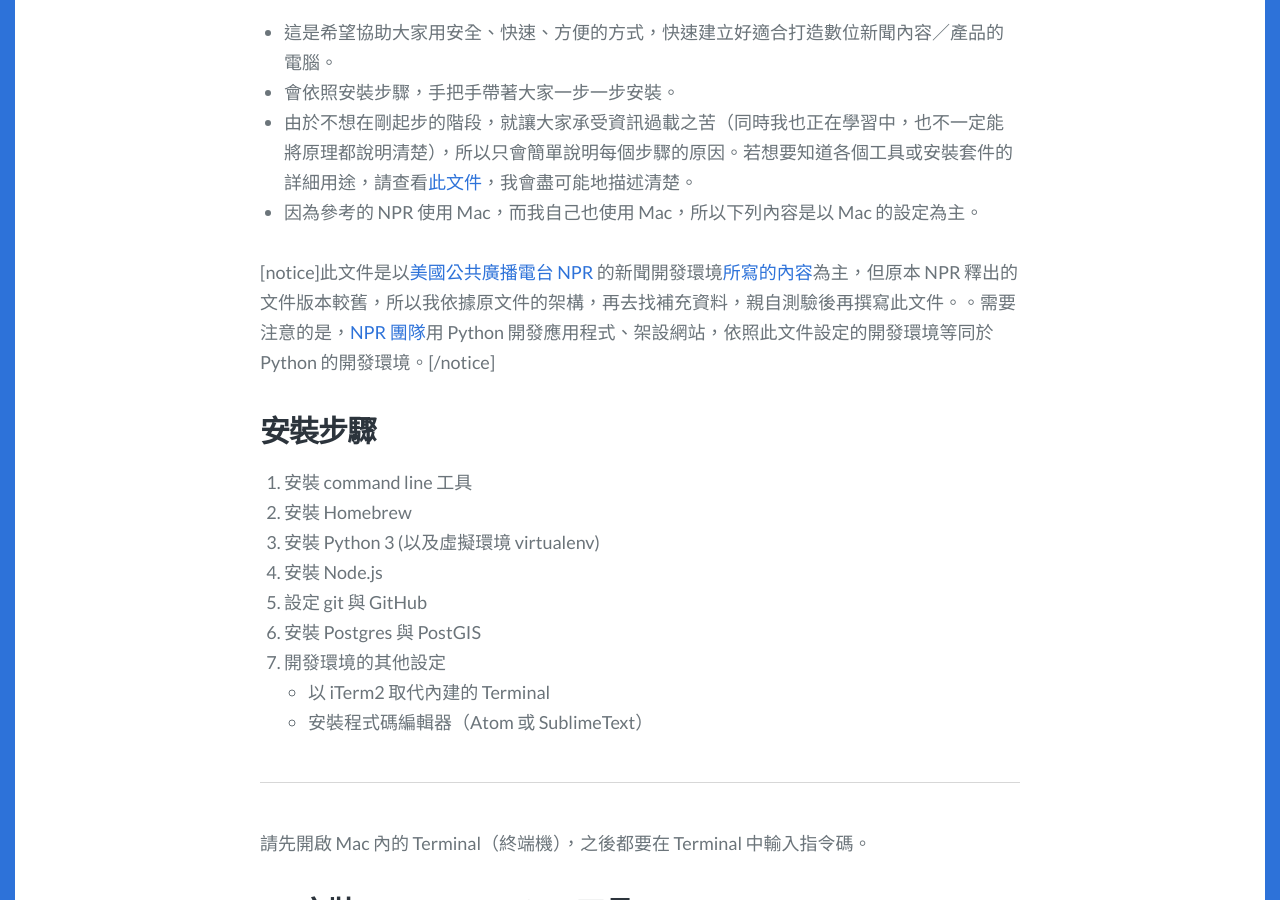
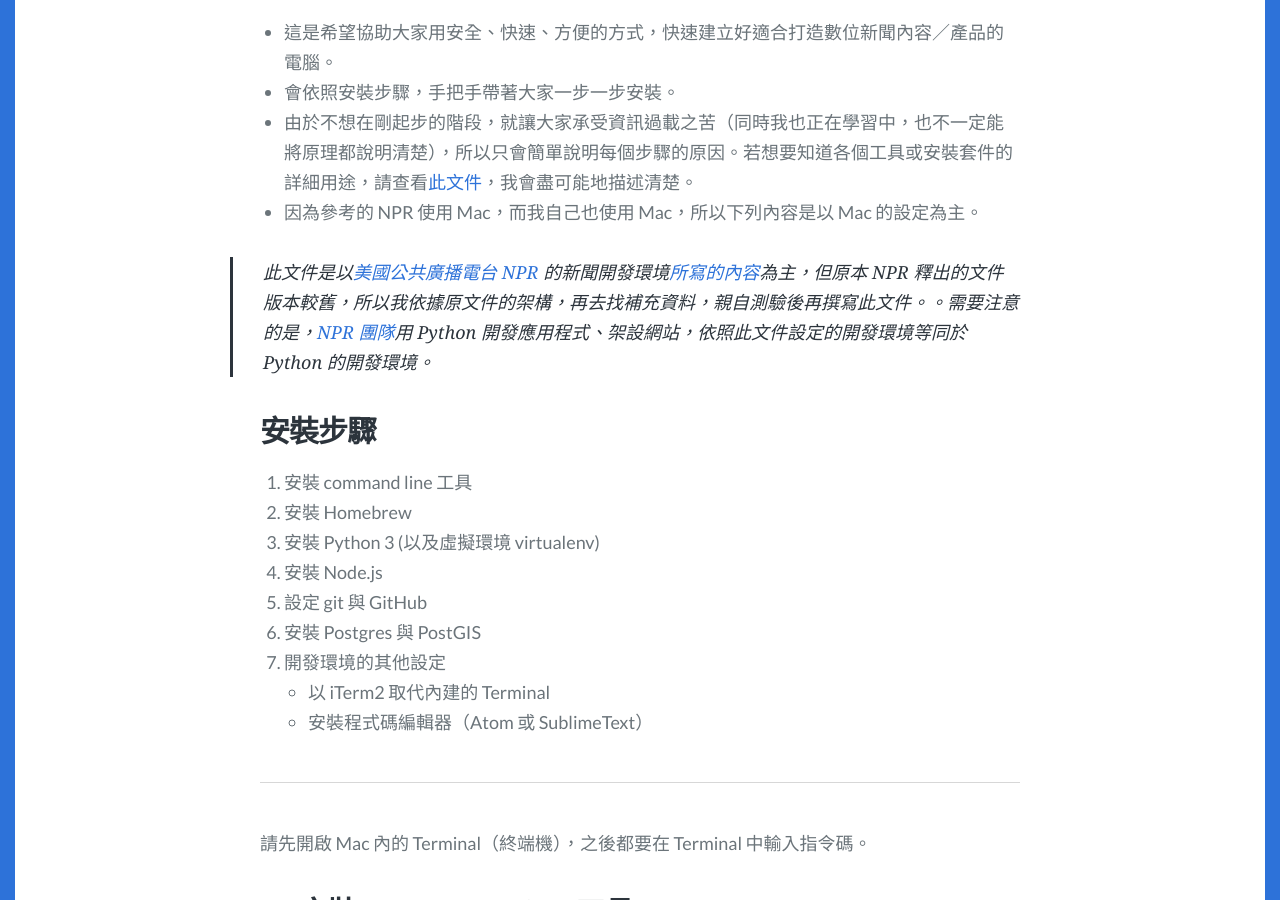
Before and after one commit to laiyenju/laiyenju.github.io, a Jekyll site: the page built from _posts/2020-02-25-datanews-0.md, in a window 1280 px wide and 900 px high, scrolled down 541 px. Built offline with Jekyll 4.4.1, drawn with Linux system fonts in a browser that asks for light colours.

Commit message:
Update 2020-02-25-datanews-0.md

```diff
--- a/_posts/2020-02-25-datanews-0.md
+++ b/_posts/2020-02-25-datanews-0.md
@@ -27,7 +27,7 @@ A step-by-step tutorial for setting up a digital journalism Mac.
 - 因為參考的 NPR 使用 Mac，而我自己也使用 Mac，所以下列內容是以 Mac 的設定為主。
 
 
-[notice]此文件是以[美國公共廣播電台 NPR ](https://www.npr.org/)的新聞開發環境[所寫的內容](http://blog.apps.npr.org/2013/06/06/how-to-setup-a-developers-environment.html)為主，但原本 NPR 釋出的文件版本較舊，所以我依據原文件的架構，再去找補充資料，親自測驗後再撰寫此文件。。需要注意的是，[NPR 團隊](https://github.com/nprapps)用 Python 開發應用程式、架設網站，依照此文件設定的開發環境等同於 Python 的開發環境。[/notice]
+> 此文件是以[美國公共廣播電台 NPR ](https://www.npr.org/)的新聞開發環境[所寫的內容](http://blog.apps.npr.org/2013/06/06/how-to-setup-a-developers-environment.html)為主，但原本 NPR 釋出的文件版本較舊，所以我依據原文件的架構，再去找補充資料，親自測驗後再撰寫此文件。。需要注意的是，[NPR 團隊](https://github.com/nprapps)用 Python 開發應用程式、架設網站，依照此文件設定的開發環境等同於 Python 的開發環境。
 
 
 
```
